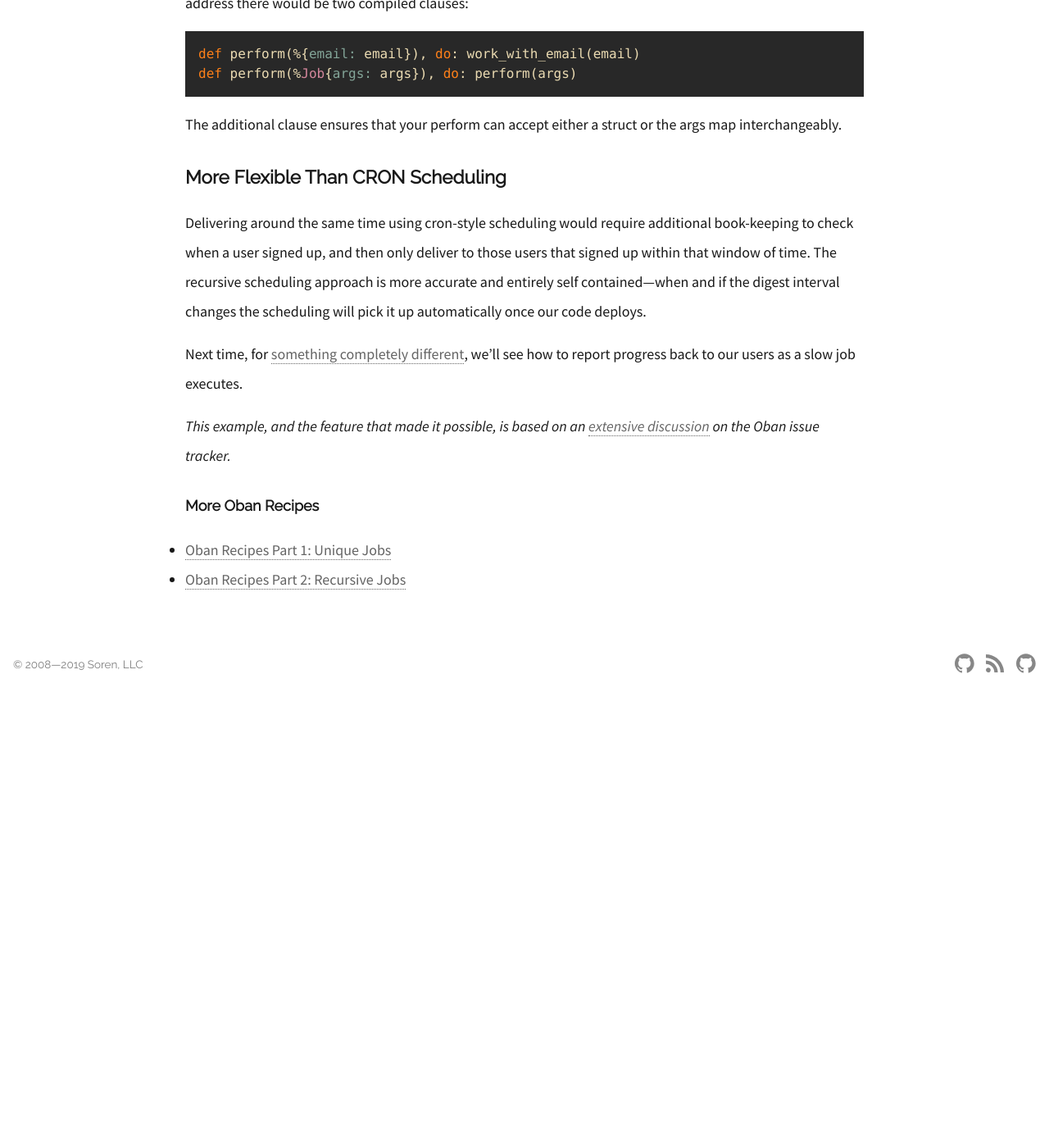
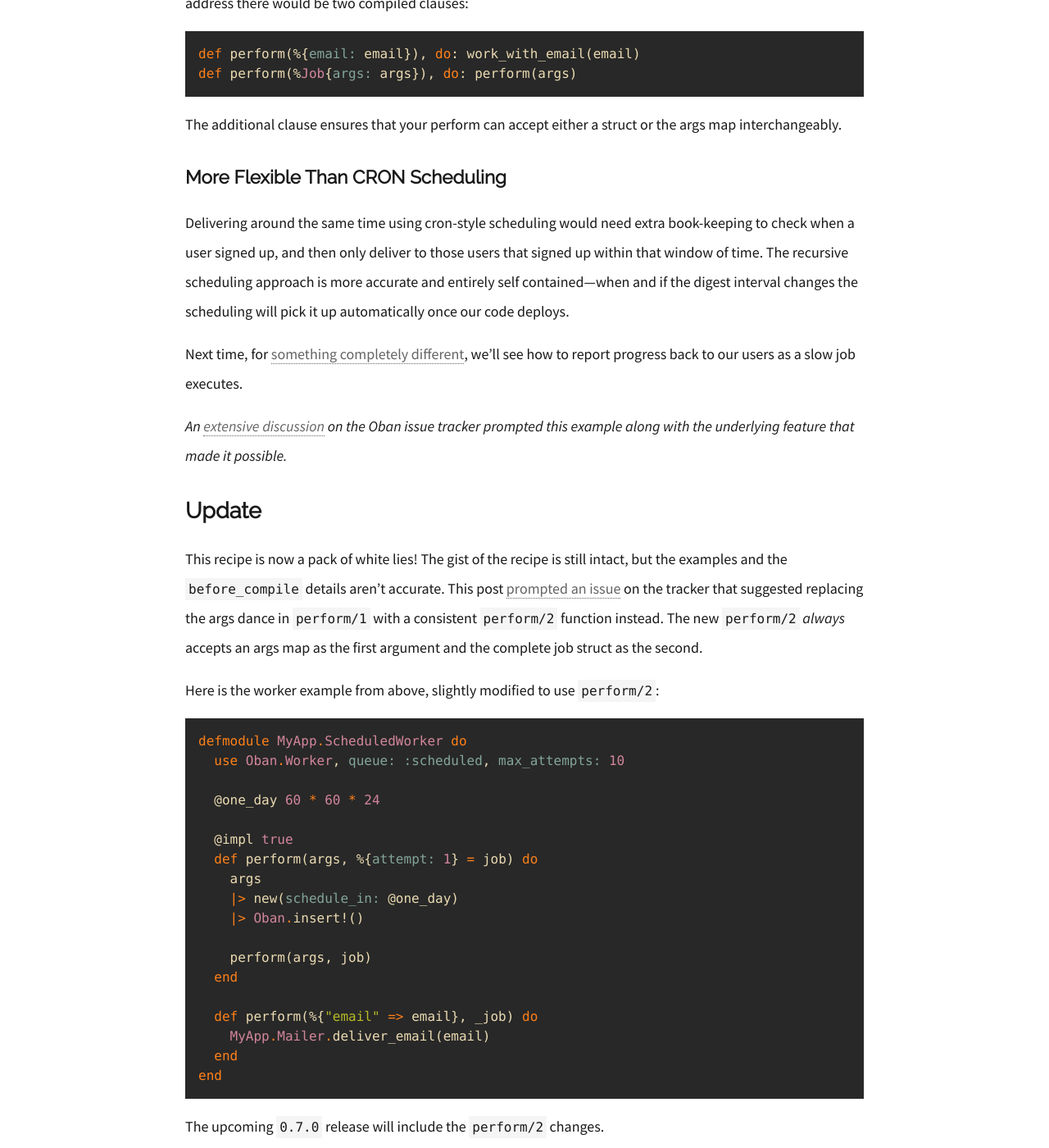
Before and after one commit to sorentwo/soren-website, a Jekyll site: the page built from _posts/2019-08-02-oban-recipes-part-3-reliable-scheduling.md, in a window 1280 px wide and 1400 px high, scrolled down 2236 px. Shown: the whole window at 82% size. Built offline with Jekyll 4.4.1, drawn with Linux system fonts in a browser that asks for light colours; before the commit the page ends 3077 px from its top, so only the background shows below that; some of the changed text lies outside the part shown.

Commit message:
Update reliable scheduling with perform/2 details

````diff
--- a/_posts/2019-08-02-oban-recipes-part-3-reliable-scheduling.md
+++ b/_posts/2019-08-02-oban-recipes-part-3-reliable-scheduling.md
@@ -13,7 +13,7 @@ This recipe also picks up where we left off with [recursive jobs in the second p
 
 ## Reliable Scheduled Jobs
 
-A common variant of recursive jobs are scheduled jobs, where the goal is for a job to repeat indefinitely with a fixed amount of time between executions.
+A common variant of recursive jobs are "scheduled jobs", where the goal is for a job to repeat indefinitely with a fixed amount of time between executions.
 The part that makes it "reliable" is the guarantee that we'll keep retrying the job's business logic when the job retries, but we'll **only schedule the next occurrence once**.
 In order to achieve this guarantee we'll make use of a [recent change in Oban][pr] that allows the `perform` function to receive a complete `Oban.Job` struct.
 
@@ -22,7 +22,7 @@ Time for illustrative example!
 ### Use Case: Delivering Daily Digest Emails
 
 When a new user signs up to use our site we need to start sending them daily digest emails.
-We want the emails to be delivered round the same time they signed up every 24 hours.
+We want to deliver the emails around the same time a user signed up every, repeating every 24 hours.
 It is important that we don't spam them with duplicate emails, so we ensure that the next email is only scheduled on our first attempt.
 
 ```elixir
@@ -83,12 +83,44 @@ The additional clause ensures that your perform can accept either a struct or th
 
 ### More Flexible Than CRON Scheduling
 
-Delivering around the same time using cron-style scheduling would require additional book-keeping to check when a user signed up, and then only deliver to those users that signed up within that window of time.
+Delivering around the same time using cron-style scheduling would need extra book-keeping to check when a user signed up, and then only deliver to those users that signed up within that window of time.
 The recursive scheduling approach is more accurate and entirely self contained—when and if the digest interval changes the scheduling will pick it up automatically once our code deploys.
 
 Next time, for [something completely different][scd], we'll see how to report progress back to our users as a slow job executes.
 
-_This example, and the feature that made it possible, is based on an [extensive discussion][oi27] on the Oban issue tracker._
+_An [extensive discussion][oi27] on the Oban issue tracker prompted this example along with the underlying feature that made it possible._
+
+## Update
+
+This recipe is now a pack of white lies!
+The gist of the recipe is still intact, but the examples and the `before_compile` details aren't accurate.
+This post [prompted an issue][oi45] on the tracker that suggested replacing the args dance in `perform/1` with a consistent `perform/2` function instead.
+The new `perform/2` _always_ accepts an args map as the first argument and the complete job struct as the second.
+
+Here is the worker example from above, slightly modified to use `perform/2`:
+
+```elixir
+defmodule MyApp.ScheduledWorker do
+  use Oban.Worker, queue: :scheduled, max_attempts: 10
+
+  @one_day 60 * 60 * 24
+
+  @impl true
+  def perform(args, %{attempt: 1} = job) do
+    args
+    |> new(schedule_in: @one_day)
+    |> Oban.insert!()
+
+    perform(args, job)
+  end
+
+  def perform(%{"email" => email}, _job) do
+    MyApp.Mailer.deliver_email(email)
+  end
+end
+```
+
+The upcoming `0.7.0` release will include the `perform/2` changes.
 
 #### More Oban Recipes
 
````
Also changed, not shown: other parts of _posts/2019-08-02-oban-recipes-part-3-reliable-scheduling.md (+3 -2 lines).
